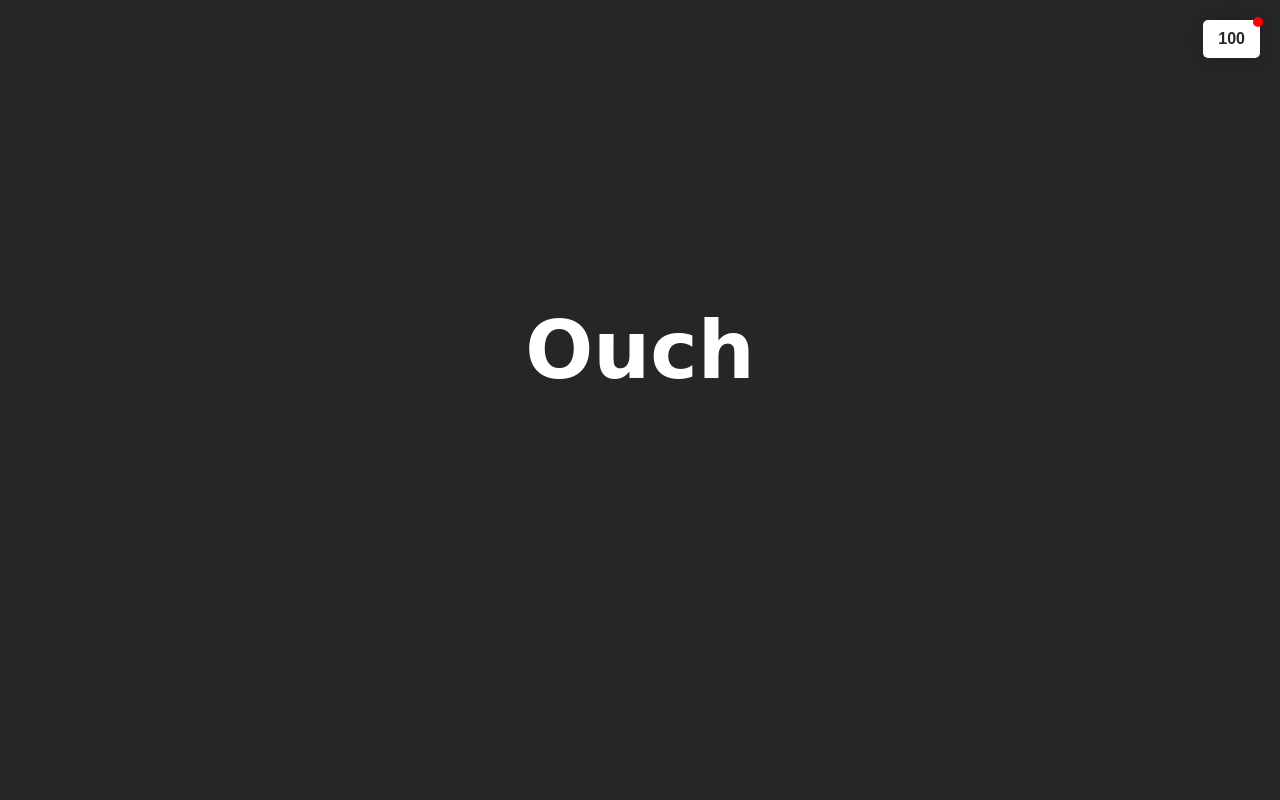
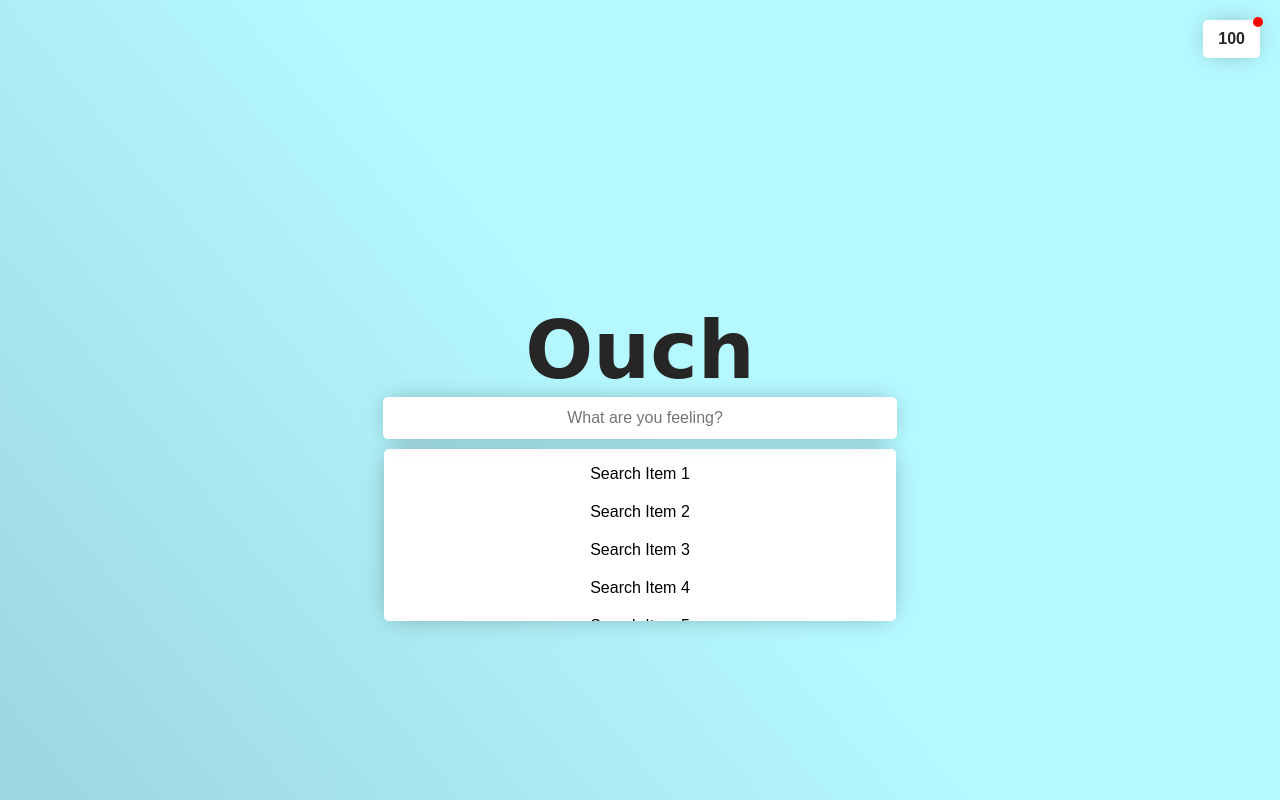
Before and after one commit to byanthny/Ouch, a plain HTML site: page front/index.html in a window 1280 px wide. Drawn offline with Linux system fonts and the light colour scheme; a web font is replaced by a local one.

Commit message:
added area for search

```diff
--- a/front/css/style.css
+++ b/front/css/style.css
@@ -47,14 +47,60 @@ body {
 
 .ouch {
     padding: 10px;
+    padding-bottom: 0;
+    margin-bottom: 0;
     color: #262626;
     font-family: 'Mrs Sheppards', cursive;
     font-size: 5em;
     text-shadow:0px 0px 24px -7px rgba(0,0,0,.4);
 }
 
+.commands {
+    width: 90vw;
+    margin: 0 auto;
+}
+
+.command-input {
+    width: 100%;
+    max-width: 500px;
+    height: 40px;
+    border-width: 0px;
+    border-radius: 5px;
+    box-shadow:0px 0px 24px -7px rgba(0,0,0,.4);
+    padding-left: 12px;
+    color: #262626;
+    outline: none;
+    font-size: 16px;
+}
+
+.command-input::placeholder {
+    font-family: "Arial";
+    text-align: center;
+    font-size: 16px;
+    overflow: visible;
+}
+
+.search {
+    width: 100%;
+    max-width: 500px;
+    max-height: 20vh;
+    background: white;
+    margin: 0 auto;
+    margin-top: 10px;
+    border-radius: 5px;
+    box-shadow:0px 0px 24px -7px rgba(0,0,0,.4);
+    overflow-y: scroll;
+    padding: 6px;
+}
+
+.search-item {
+    padding: 10px;
+    font-family: "Arial";
+}
+
+/* Styling for dark mode */
 .header.dark {
-    background: linear-gradient(-130deg, #262626 50%, #262626 100%);
+    background: linear-gradient(-130deg, #262626 50%, #191919 100%);
 }
 
 .ouch.dark {
--- a/front/index.html
+++ b/front/index.html
@@ -8,11 +8,23 @@
 </head>
 <body>
 
-    <div class="header dark">
+    <div class="header">
         <p class="level">100
             <div class="indicator offline"></div>
         </p>
-        <h1 class="ouch dark">Ouch</h1>
+        <h1 class="ouch">Ouch</h1>
+        <div class="login"></div>
+        <div class="commands">
+            <input class="command-input" type="text" placeholder="What are you feeling?">
+            <div class="search">
+                <div class="search-item">Search Item 1</div>
+                <div class="search-item">Search Item 2</div>
+                <div class="search-item">Search Item 3</div>
+                <div class="search-item">Search Item 4</div>
+                <div class="search-item">Search Item 5</div>
+                <div class="search-item">Search Item 6</div>
+            </div>
+        </div>
     </div>
 
     <script src="js/brains.js"></script>
```
